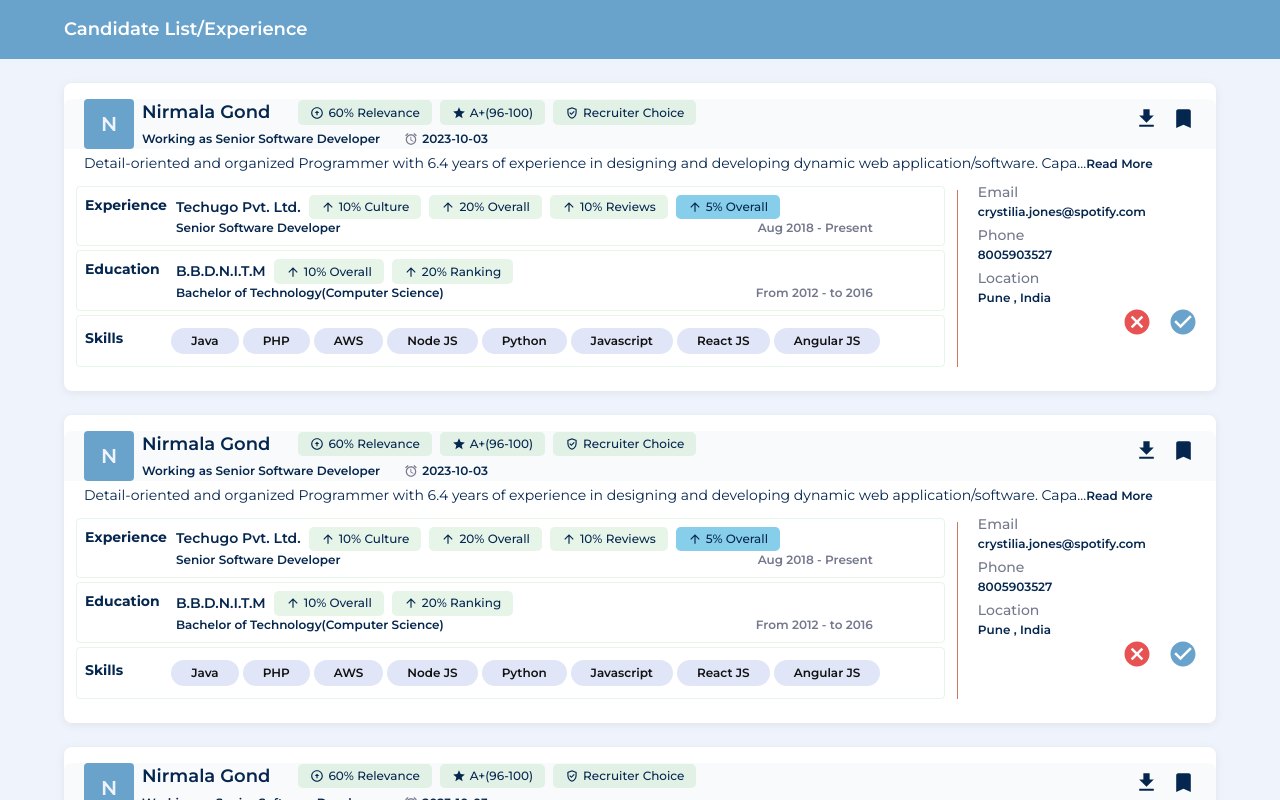
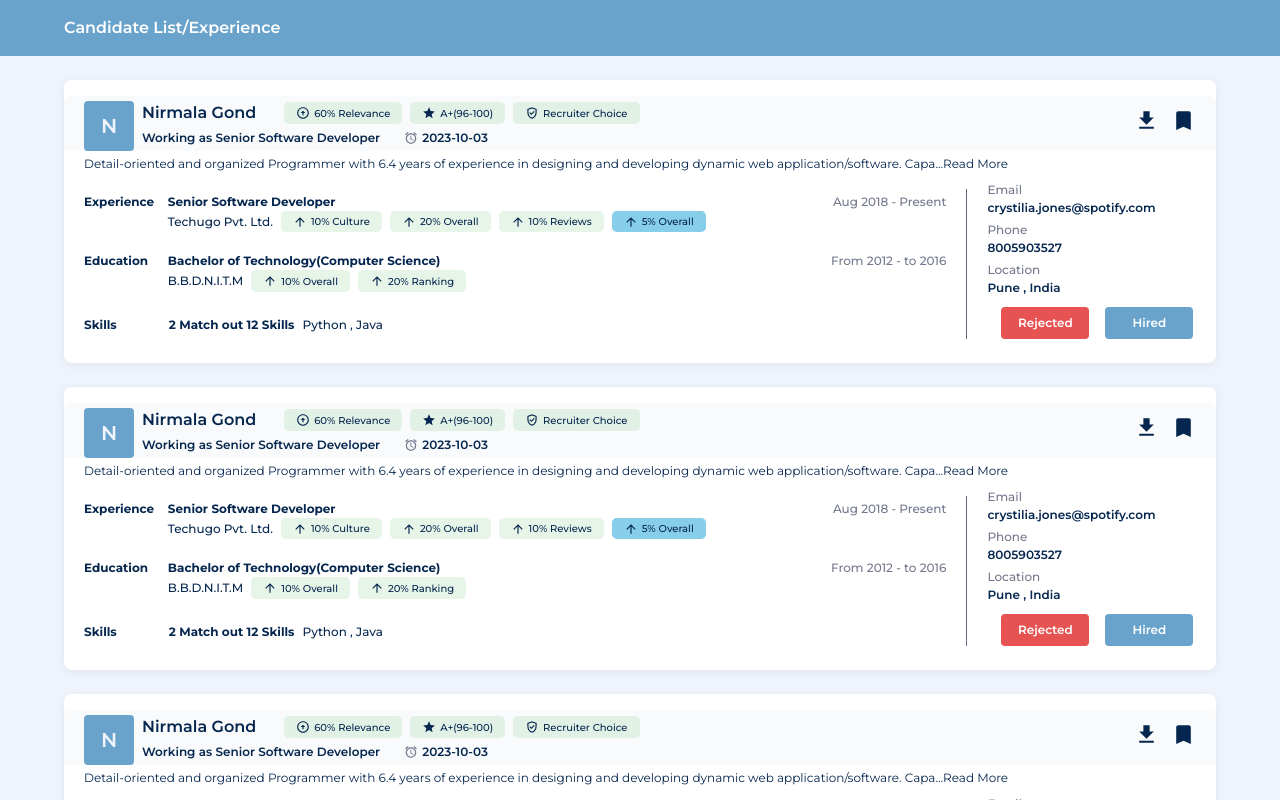
Before and after one commit to shanirai/redrob-demo, a Next.js app: page / in a window 1280 px wide. Shown: the top 800 px of the page. Built offline with nearby package versions, Linux system fonts and the light colour scheme.

Commit message:
fix : styles changes

```diff
--- a/app/page.tsx
+++ b/app/page.tsx
@@ -4,14 +4,8 @@ import React, { useState } from "react";
 // MUI packages
 import { Box, Container } from "@mui/material";
 import Heading from "@/feature/Heading";
-import CandidateCard from "@/feature/CandidateCard";
 import CandidateListCard from "@/feature/CandidateListCard";
-import CandidateList from "@/feature/secondOption/CandidateList";
-import CandidateDetails from "@/feature/candidateDetail/CandidateDetails";
 import RightSidePanel from "@/feature/panel/RightSidePanel";
-import CandidateRecord from "../data/candi.json";
-import CompanyDetails from "@/feature/companyDetail/CompanyDetails";
-import CustomizeDialog from "@/feature/common/CustomizaDialog";
 
 function Home() {
   const [active, setActive] = useState(false);
--- a/feature/CandidateListCard.tsx
+++ b/feature/CandidateListCard.tsx
@@ -29,16 +29,13 @@ import { useSnackbar } from "notistack";
 import CustomChip from "./common/CustomChip";
 import CandidateData from "../data/candi.json";
 
-import GradeIcon from '@mui/icons-material/Grade';
-import GppGoodOutlinedIcon from '@mui/icons-material/GppGoodOutlined';
-import ArrowCircleUpIcon from '@mui/icons-material/ArrowCircleUp'
-
-
+import GradeIcon from "@mui/icons-material/Grade";
+import GppGoodOutlinedIcon from "@mui/icons-material/GppGoodOutlined";
+import ArrowCircleUpIcon from "@mui/icons-material/ArrowCircleUp";
 
 function CandidateListCard(props: any) {
   //**  props -- components  */
   const { handleActive } = props;
-
 
   //**   useRouter  hooks    */
   const router = useRouter();
@@ -59,22 +56,24 @@ function CandidateListCard(props: any) {
   const data = [
     {
       label: "60% Relevance",
-      icon: <ArrowCircleUpIcon  sx={{ fontSize: 14, mr: 0.5 }}/>,
+      icon: <ArrowCircleUpIcon sx={{ fontSize: 14, mr: 0.5 }} />,
       color: "",
-      description:"Showcases profile relevance percentage compared with the Job Description"
+      description:
+        "Showcases profile relevance percentage compared with the Job Description",
     },
 
     {
       label: "A+(96-100)",
-      icon: <GradeIcon  sx={{ fontSize: 14, mr: 0.5 }}/>,
+      icon: <GradeIcon sx={{ fontSize: 14, mr: 0.5 }} />,
       color: "",
-      description:"Compared with other candidates"
+      description: "Compared with other candidates",
     },
     {
       label: "Recruiter Choice",
-      icon: <GppGoodOutlinedIcon  sx={{ fontSize: 14, mr: 0.5 }}/>,
+      icon: <GppGoodOutlinedIcon sx={{ fontSize: 14, mr: 0.5 }} />,
       color: "",
-      description:"Many recruiters have bookmarked this candidate and selected them for interviews."
+      description:
+        "Many recruiters have bookmarked this candidate and selected them for interviews.",
     },
   ];
 
@@ -150,7 +149,7 @@ function CandidateListCard(props: any) {
                 </Box>
               </Box>
             </Box>
-            <Stack direction={"row"} justifyContent={"flex-end"}>
+            <Stack direction={"row"} justifyContent={"flex-end"} pt={1.5}>
               <FileDownloadIcon
                 sx={{
                   width: 25,
@@ -185,7 +184,7 @@ function CandidateListCard(props: any) {
               ...
               <Typography
                 component={"span"}
-                variant="subtitle2"
+                variant="body2"
                 onClick={() => setIsShowMore(!isShowMore)}
               >
                 {isShowMore ? "Show Less" : "Read More"}
@@ -197,7 +196,7 @@ function CandidateListCard(props: any) {
 
           <Box py={1}>
             <Grid container rowSpacing={1}>
-              <Grid item xs={9.3} onMouseOver={() => setActive(true)}>
+              <Grid item xs={9.4} onMouseOver={() => setActive(true)}>
                 {/* Work experience card  */}
 
                 <ExperianceCard
@@ -215,7 +214,7 @@ function CandidateListCard(props: any) {
               </Grid>
               <Divider
                 orientation="vertical"
-                sx={{ bgcolor: "secondary.main", mt: 2 }}
+                sx={{ bgcolor: "text.secondary", mt: 2 }}
                 flexItem
               />
               <Grid item xs={2.5}>
--- a/feature/EducationalDetails.tsx
+++ b/feature/EducationalDetails.tsx
@@ -35,15 +35,15 @@ function EducationalDetails(props: any) {
       label: "10% Overall",
       icon: "",
       color: "",
-      description:"Overall comparison  with  top institute  in local region"
+      description: "Overall comparison  with  top institute  in local region",
     },
     {
       label: "20% Ranking",
       icon: "",
       color: "",
-      description:"government ranking and service comparison  with  top institute  in local region"
+      description:
+        "government ranking and service comparison  with  top institute  in local region",
     },
-
   ];
 
   return (
@@ -52,21 +52,31 @@ function EducationalDetails(props: any) {
         <Box
           mt={0.5}
           mx={1.5}
-          border={"1px solid "}
-          borderColor={"secondary.light"}
-          borderRadius={1}
+          // border={"1px solid "}
+          // borderColor={"secondary.light"}
+          // borderRadius={1}
           px={1}
           py={1}
         >
-          <Grid container columnGap={1}>
+          <Grid container>
             <Grid item xs={1}>
               <Typography variant="h6">Education</Typography>
             </Grid>
 
-            <Grid item xs={10} key={index}>
+            <Grid item xs={11} key={index}>
               <Box flexDirection={"column"} display={"flex"} ml={1.5}>
+                <Stack direction={"row"} justifyContent={"space-between"}>
+                  <Typography variant="h6">
+                    {candiEdu?.degree}
+                    {`(${candiEdu?.stream})`}
+                  </Typography>
+
+                  <Typography variant="subtitle2" color={"text.secondary"}>
+                    {`From ${candiEdu?.from}`} - {`to ${candiEdu?.to}`}
+                  </Typography>
+                </Stack>
                 <Box display={"flex"} alignItems={"center"}>
-                  <Typography variant="h6" fontWeight={600}>
+                  <Typography variant="subtitle2">
                     {candiEdu?.institute_name}
                   </Typography>
                   {eduData.map((item, index) => (
@@ -95,16 +105,6 @@ function EducationalDetails(props: any) {
                     </Typography>
                   </Tooltip> */}
                 </Box>
-                <Stack direction={"row"} justifyContent={"space-between"}>
-                  <Typography variant="subtitle2">
-                    {candiEdu?.degree}
-                    {`(${candiEdu?.stream})`}
-                  </Typography>
-
-                  <Typography variant="subtitle2" color={"text.secondary"}>
-                    {`From ${candiEdu?.from}`} - {`to ${candiEdu?.to}`}
-                  </Typography>
-                </Stack>
               </Box>
             </Grid>
           </Grid>
--- a/feature/ExperianceCard.tsx
+++ b/feature/ExperianceCard.tsx
@@ -29,37 +29,31 @@ function ExperianceCard(props: any) {
       label: "10% Culture",
       icon: "",
       color: "",
-      description:"Signifies a positive alignment with the cultural aspects of your company."
+      description:
+        "Signifies a positive alignment with the cultural aspects of your company.",
     },
     {
       label: "20% Overall",
       icon: "",
       color: "",
-      description:"Indicates a favorable comparison with your company in general"
+      description:
+        "Indicates a favorable comparison with your company in general",
     },
     {
       label: "10% Reviews",
       icon: "",
       color: "",
-      description:"client and employee review  compared  with your company"
-
+      description: "client and employee review  compared  with your company",
     },
     {
       label: "5% Overall",
       icon: "",
-      education:true,
+      education: true,
       color: "#87CEEB",
-      description:"overall comparison  with company leader in same sector in local region"
+      description:
+        "overall comparison  with company leader in same sector in local region",
     },
-
-
-
-
-
-
   ];
-
-
 
   return (
     <Box position={"relative"}>
@@ -67,24 +61,36 @@ function ExperianceCard(props: any) {
         <Box
           mt={0.5}
           mx={1.5}
-          border={"1px solid "}
-          borderColor={"secondary.light"}
-          borderRadius={1}
+          // border={"1px solid "}
+          // borderColor={"secondary.light"}
+          // borderRadius={1}
           px={1}
           py={1}
         >
-          <Grid container columnGap={1}>
+          <Grid container>
             <Grid item xs={1}>
               <Typography variant="h6" width={""}>
                 Experience
               </Typography>
             </Grid>
-            <Grid item xs={10}>
+            <Grid item xs={11}>
+              <Stack
+                direction={"row"}
+                justifyContent={"space-between"}
+                alignItems={"center"}
+                ml={1.5}
+              >
+                <Typography variant="h6" color={"text.primary"}>
+                  {candiExp?.job_title}
+                </Typography>
+                <Typography variant="subtitle2" color={"text.secondary"}>
+                  {candiExp?.from} - {candiExp?.to}
+                </Typography>
+              </Stack>
               <Box ml={1.5}>
                 <Box display={"flex"} alignItems={"center"}>
                   <Typography
-                    variant="h6"
-                    fontWeight={600}
+                    variant="subtitle2"
                     sx={{
                       cursor: "pointer",
                       "&:hover": { color: "primary.main" },
@@ -98,18 +104,6 @@ function ExperianceCard(props: any) {
                     <CustomChip item={item} key={index} />
                   ))}
                 </Box>
-                <Stack
-                  direction={"row"}
-                  justifyContent={"space-between"}
-                  alignItems={"center"}
-                >
-                  <Typography variant="subtitle2" color={"text.primary"}>
-                    {candiExp?.job_title}
-                  </Typography>
-                  <Typography variant="subtitle2" color={"text.secondary"}>
-                    {candiExp?.from} - {candiExp?.to}
-                  </Typography>
-                </Stack>
               </Box>
             </Grid>
           </Grid>
--- a/feature/Skills.tsx
+++ b/feature/Skills.tsx
@@ -40,17 +40,17 @@ function ListOfSkills() {
       <Box
         mt={0.5}
         mx={1.5}
-        border={"1px solid "}
-        borderColor={"secondary.light"}
-        borderRadius={1}
+        // border={"1px solid "}
+        // borderColor={"secondary.light"}
+        // borderRadius={1}
         px={1}
-        py={1}
+        pt={1}
       >
         <Box my={0.5} display={"flex"}>
-          <Typography variant="h6" mr={6}>
+          <Typography variant="h6" mr={6.5}>
             Skills
           </Typography>
-          {skillsData.map((item, index) => (
+          {/* {skillsData.map((item, index) => (
             <Chip
               label={item}
               size="small"
@@ -60,7 +60,13 @@ function ListOfSkills() {
               }}
               key={index}
             />
-          ))}
+          ))} */}
+          <Typography variant="h6">
+            {`2`} Match out {`12`} Skills
+          </Typography>
+          <Typography component={"span"} variant="subtitle2" ml={1}>
+            Python , Java
+          </Typography>
         </Box>
       </Box>
     </Box>
--- a/feature/common/BasicDetails.tsx
+++ b/feature/common/BasicDetails.tsx
@@ -1,4 +1,3 @@
-"use client";
 "use client";
 // React , Next Js packages
 import React, { useState } from "react";
@@ -98,61 +97,41 @@ function BasicDetails() {
           </Typography>
         </Stack>
       </Box>
-      <Box display={"flex"} justifyContent={"flex-end"}>
-        <CancelIcon sx={{ color: "#E75252", width: 30, height: 30 }} />
-        {/* <Button variant="contained" size="small">
-            Hired
-          </Button> */}
-        <CheckCircleIcon
-          sx={{ color: "primary.main", width: 30, height: 30, ml: 2 }}
-        />
-      </Box>
-      <Box display={"none"}>
-        <Typography variant="body2" fontWeight={500} color={"text.secondary"}>
-          Social Links
-        </Typography>
-        <Typography component={"span"} display={"flex"} mt={1}>
-          <LinkedInIcon
+
+      <Box display={"flex"} justifyContent={"center"} pt={1.25}>
+        {/* Buttons for action */}
+
+        <Button
+          variant="contained"
+          size="small"
           sx={{
-              width: 25,
-              height: 25,
-              mr: 1.5,
-              cursor: "pointer",
+            bgcolor: "#E75252",
+            fontSize: 12,
+
+            height: 32,
+            py: 1.5,
+            mr: 2,
+            width: "40%",
             "&:hover": {
-                color: "primary.main",
+              bgcolor: "#E75252",
             },
           }}
-            onClick={() =>
-              router.push("https://www.linkedin.com/company/mckinley")
-            }
-          />
-          <GitHubIcon
+        >
+          Rejected
+        </Button>
+        <Button
+          variant="contained"
+          size="small"
           sx={{
-              width: 25,
-              height: 25,
-              mr: 1.5,
-              cursor: "pointer",
-              "&:hover": {
-                color: "primary.main",
-              },
+            bgcolor: "primary.main",
+            fontSize: 12,
+            width: "40%",
+            height: 32,
+            py: 1.5,
           }}
-            onClick={() =>
-              router.push("https://github.com/mckinley-rice-india/")
-            }
-          />
-          <PublicIcon
-            sx={{
-              width: 25,
-              height: 25,
-              mr: 1.5,
-              cursor: "pointer",
-              "&:hover": {
-                color: "primary.main",
-              },
-            }}
-            onClick={() => router.push("https://mckinleyrice.com/")}
-          />
-        </Typography>
+        >
+          Hired
+        </Button>
       </Box>
     </Box>
   );
--- a/feature/common/CustomChip.tsx
+++ b/feature/common/CustomChip.tsx
@@ -27,6 +27,7 @@ function CustomChip(props: any) {
           ml={1}
           px={1.5}
           py={0.4}
+          fontSize={"10px"}
           borderRadius={1.2}
           fontWeight={500}
           display={"flex"}
--- a/theme/ThemeRegistry.tsx
+++ b/theme/ThemeRegistry.tsx
@@ -40,25 +40,25 @@ const themeOptions: ThemeOptions = {
       fontFamily: roboto.style.fontFamily,
     },
     h4: {
-      fontSize: 18,
+      fontSize: 16,
       fontStyle: "normal",
       fontWeight: "600",
       lineHeight: 1.5,
     },
     h5: {
-      fontSize: 16,
+      fontSize: 14,
       fontStyle: "normal",
       fontWeight: "600",
       lineHeight: 1.5,
     },
     h6: {
-      fontSize: 14,
+      fontSize: 12,
       fontStyle: "normal",
       fontWeight: "bold",
       lineHeight: 1.5,
     },
     subtitle1: {
-      fontSize: 14,
+      fontSize: 12,
       fontStyle: "normal",
       fontWeight: 600,
       lineHeight: 1.5,
@@ -66,17 +66,17 @@ const themeOptions: ThemeOptions = {
     subtitle2: {
       fontSize: 12,
       fontStyle: "normal",
-      fontWeight: 600,
+      fontWeight: 500,
       lineHeight: 1.5,
     },
     body1: {
       fontStyle: "normal",
       fontWeight: "normal",
-      fontSize: 16,
+      fontSize: 14,
       lineHeight: 1.5,
     },
     body2: {
-      fontSize: 14,
+      fontSize: 12,
       fontStyle: "normal",
       fontWeight: "normal",
       lineHeight: 1.5,
@@ -177,12 +177,12 @@ const themeOptions: ThemeOptions = {
         root: {
           // backgroundColor: "#FBE0CD",
           backgroundColor: "#e0e6f7",
-          fontSize: 12,
+          fontSize: 10,
           lineHeight: 1.5,
           fontWeight: 600,
         },
         label: {
-          fontSize: 12,
+          fontSize: 10,
           lineHeight: 1.5,
           fontWeight: 600,
           // color: "#EC6607",
@@ -192,7 +192,7 @@ const themeOptions: ThemeOptions = {
           },
         },
         sizeSmall: {
-          height: 26,
+          height: 24,
           borderRadius: 50,
         },
         sizeMedium: {
```
Lines whose indentation alone changed are shown as unchanged.
